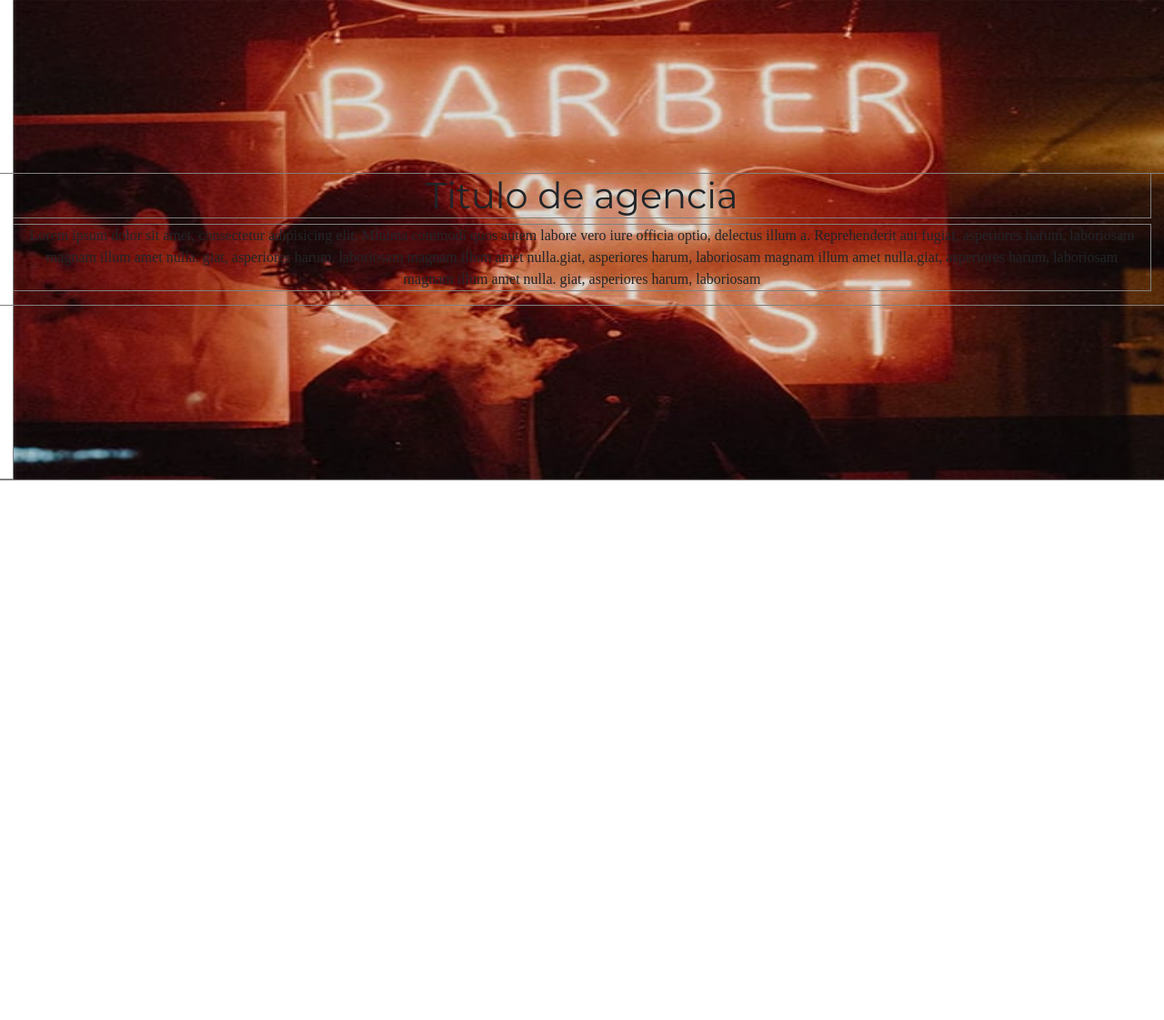
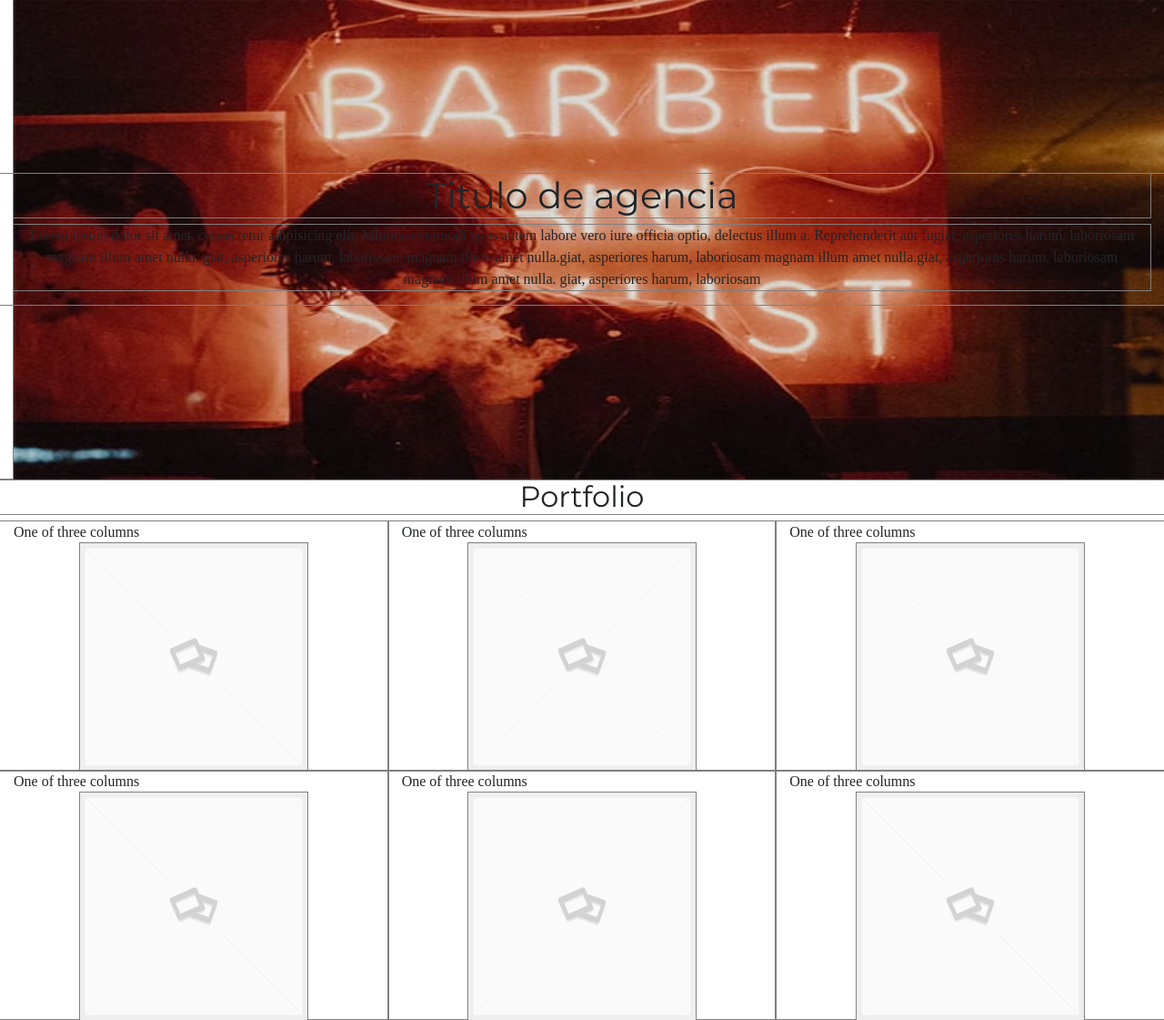
Before and after one commit to awt-adm/fundamentos, a PHP site: page / in a window 1280 px wide. Shown: the part 123-1244 px from the top of the page at 91% size. Before the commit the page ends 651 px from the top, so only its background shows below. Run offline with PHP 8.4, Linux system fonts and the light colour scheme; some web fonts are replaced.

Commit message:
grid portfolio

```diff
--- a/leo/css/app.css
+++ b/leo/css/app.css
@@ -1,5 +1,9 @@
 /*Fuentes*/
 @import url('https://fonts.googleapis.com/css?family=Baloo+Bhai|Montserrat|Open+Sans+Condensed:300&display=swap');
+
+* {
+  box-sizing: border-box;
+}
 
 /*Variables*/
 /*Las variables css se declaran con 2 guiones e igualando a un valor*/
@@ -51,8 +55,18 @@ a.hover{
   color: var(color-hover);
 }
 /*Header*/
+
 header {
   min-height:80px;
+  display: flex;
+  align-items: center;
+}
+
+@media (min-width: 700px) {
+  .leading {
+    display: flex;
+    align-items: center;
+  }
 }
 
 header figure img{
@@ -90,3 +104,15 @@ header figure img{
 .ha {
   height: auto;
 }
+/*Portfolio*/
+
+.container-fluid {
+  position: relative;
+}
+
+.col-4 img{
+  margin: 0 auto;
+  height: 250px;
+  width: auto;
+  display: table !important;
+}
--- a/leo/index.html
+++ b/leo/index.html
@@ -38,7 +38,7 @@
     </ul>
   </header>
 
-  <section id="index" class="container-fluid">
+  <section id="index" class="container-fluid" >
     <div class="row">
 
       <div class="col-12 index-img">
@@ -62,6 +62,44 @@
 
   <body>
 
+    <!--Portfolio-->
+    <div>
+      <h2 class="text-center">Portfolio</h2>
+    </div>
+
+    <section id="portfolio" class="container-fluid">
+      <div class="row align-items-start">
+
+        <div class="col-4">
+          One of three columns
+          <img src="img/placeholder.png" alt="">
+        </div>
+        <div class="col-4">
+          One of three columns
+          <img src="img/placeholder.png" alt="">
+        </div>
+        <div class="col-4">
+          One of three columns
+          <img src="img/placeholder.png" alt="">
+        </div>
+      </div>
+
+      <div class="row align-items-center">
+        <div class="col-4">
+          One of three columns
+          <img src="img/placeholder.png" alt="">
+        </div>
+        <div class="col-4">
+          One of three columns
+          <img src="img/placeholder.png" alt="">
+        </div>
+        <div class="col-4">
+          One of three columns
+          <img src="img/placeholder.png" alt="">
+        </div>
+      </div>
+    </section>
+    <!--Fin portfolio-->
 
   </body>
 
@@ -78,4 +116,6 @@
   <!--Final de scripts-->
 
 
+
+
   </html>
```
Also changed, not shown: leo/img/Image Placeholder.png (added), leo/img/avatar-placeholder.png (added), leo/img/placeholder.png (added). Lines whose indentation alone changed are shown as unchanged.
